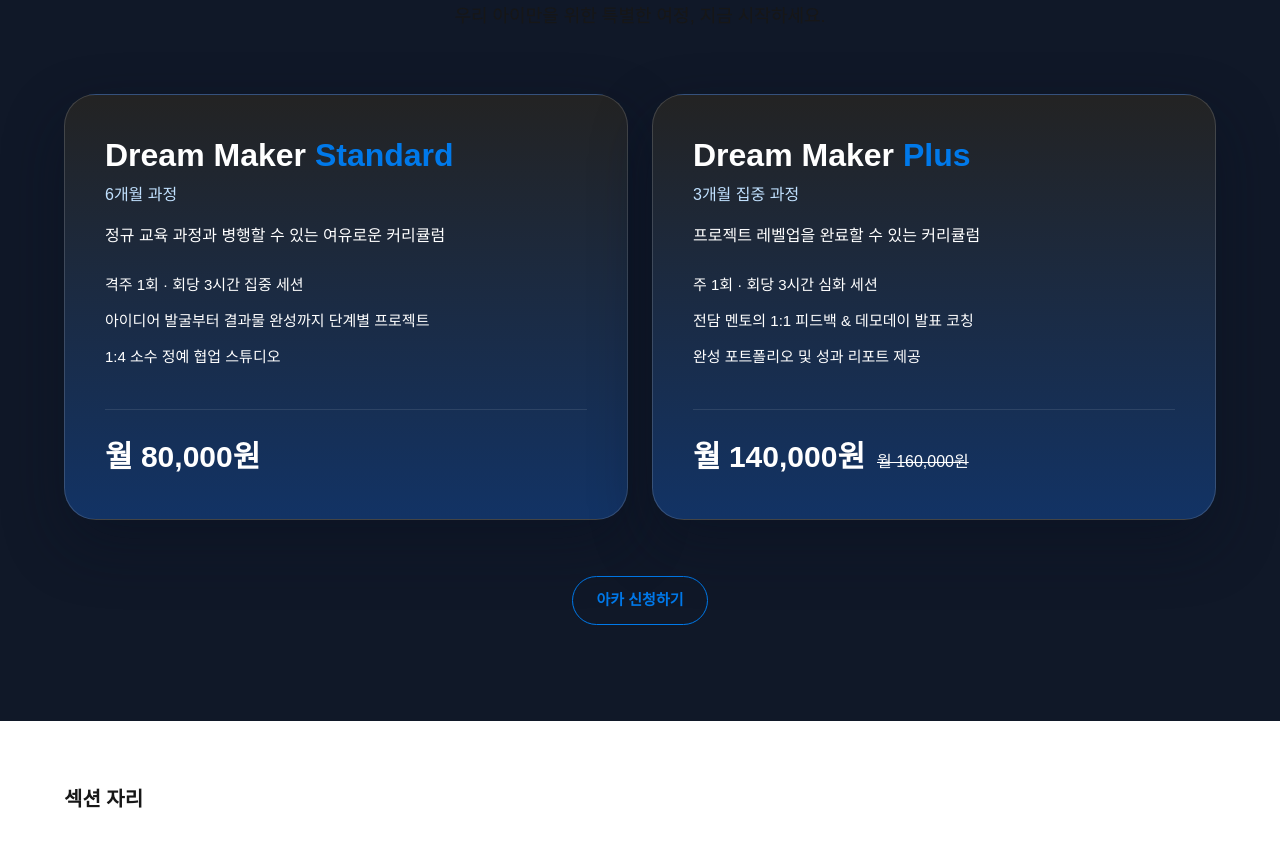
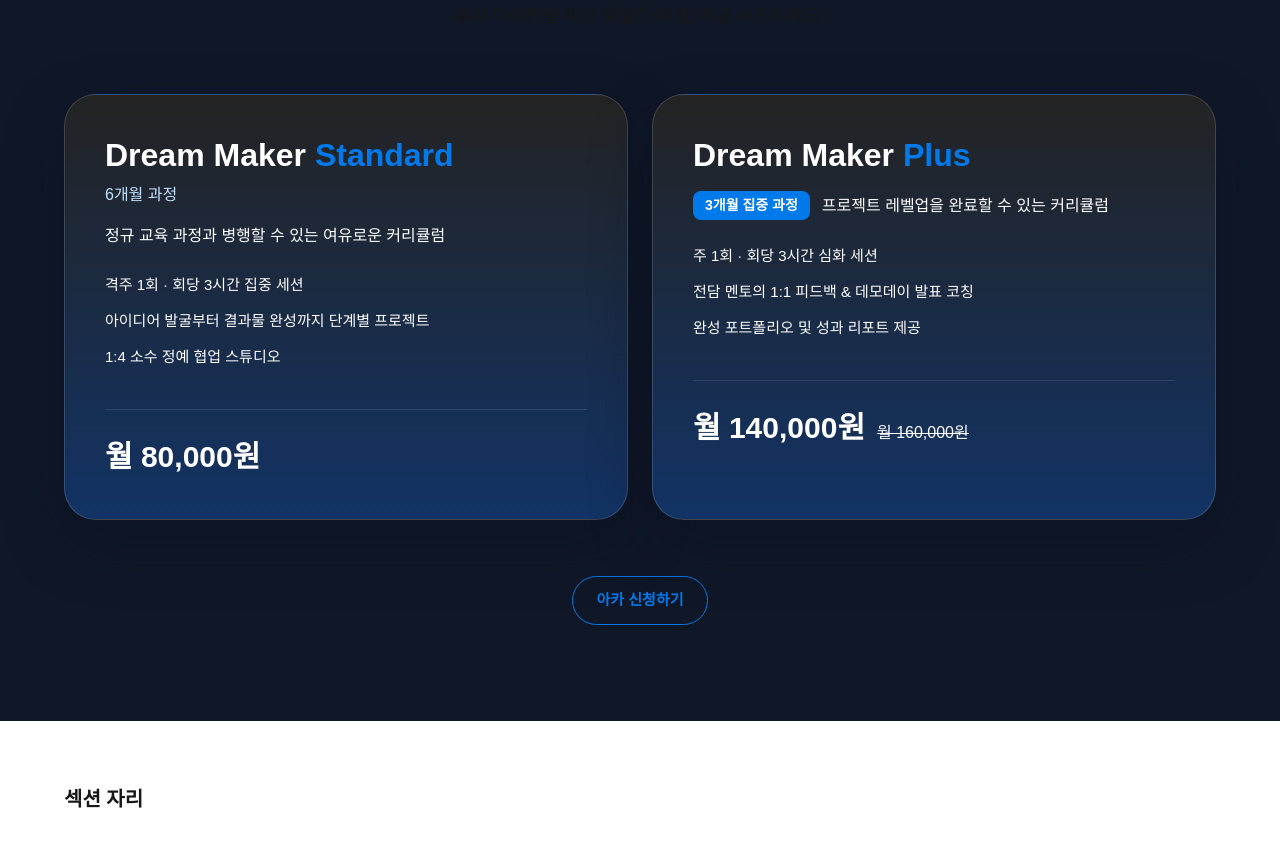
Before and after one commit to WithM2/iakkaweb, a Next.js app: page /ko in a window 1280 px wide. Shown: the part 4000-4847 px from the top of the page. Built offline with nearby package versions, Linux system fonts and the light colour scheme.

Commit message:
Highlight intensive plan badge

```diff
--- a/src/components/ko/PricingSection.tsx
+++ b/src/components/ko/PricingSection.tsx
@@ -9,6 +9,7 @@ interface PricingPlan {
   features: string[];
   price: string;
   originalPrice?: string;
+  highlightBadge?: boolean;
 }
 
 const pricingPlans: PricingPlan[] = [
@@ -38,6 +39,7 @@ const pricingPlans: PricingPlan[] = [
     ],
     price: "월 140,000원",
     originalPrice: "월 160,000원",
+    highlightBadge: true,
   },
 ];
 
@@ -54,12 +56,25 @@ function PlanCard({
             <span className="text-white">{plan.titleEmphasis}</span>{" "}
             <span className="text-main-600">{plan.titleSuffix}</span>
           </h3>
+          {plan.highlightBadge ? (
+            <div className="mt-4 flex flex-wrap items-center gap-3">
+              <span className="inline-flex items-center rounded-lg bg-main-600 px-3 py-1 text-[14px] font-semibold text-white">
+                {plan.badge}
+              </span>
+              <p className="text-[16px] leading-[26px] text-white">
+                {plan.description}
+              </p>
+            </div>
+          ) : (
+            <>
               <p className="mt-2 text-[15px] font-medium text-main-300 md:text-[16px]">
                 {plan.badge}
               </p>
               <p className="mt-4 text-[16px] leading-[26px] text-white">
                 {plan.description}
               </p>
+            </>
+          )}
         </div>
 
         <ul className="list-none space-y-3 text-[15px] leading-[24px] text-white">
```
Lines whose indentation alone changed are shown as unchanged.
